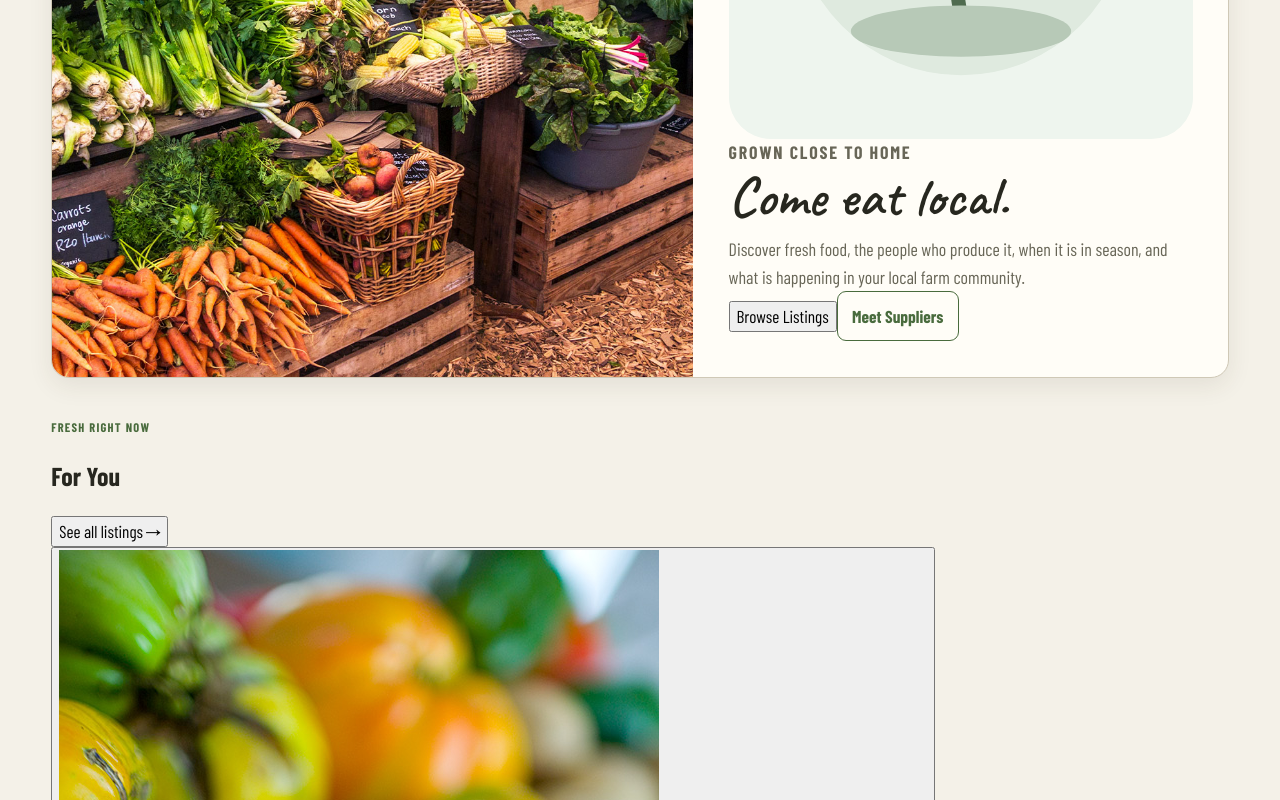
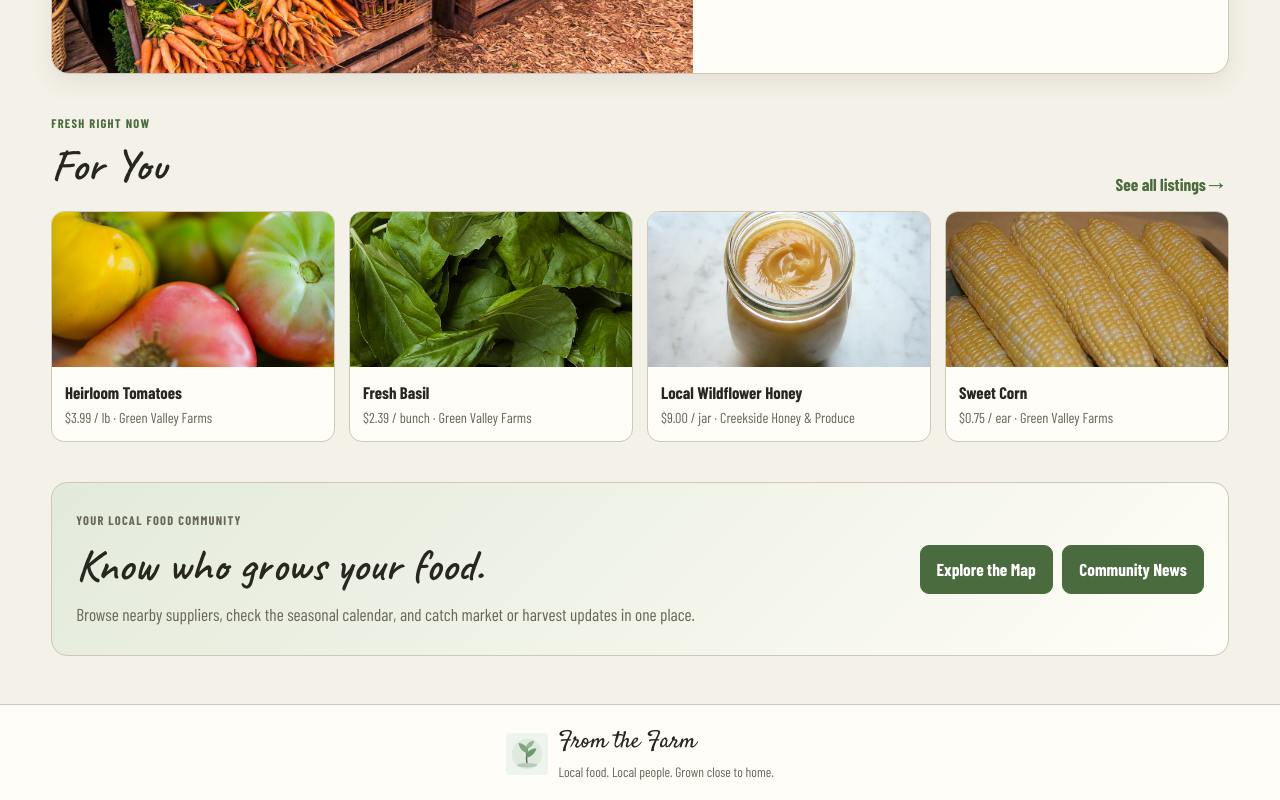
Before and after one commit to JadesTheDev/academic_projects, a React (Create React App) app in the folder sdc445/from_the_farm/: page / in a window 1280 px wide. Shown: the part 660-1460 px from the top of the page. Built offline with nearby package versions, Linux system fonts and the light colour scheme.

Commit message:
Refactor App.css with updated styles and structure

```diff
--- a/sdc445/from_the_farm/src/App.css
+++ b/sdc445/from_the_farm/src/App.css
@@ -4,14 +4,9 @@ SDC445 - Interface Design
 From the Farm
 
 Description:
-Main application styles for the From the Farm project.
-Includes the application header, homepage layout,
-navigation controls, content cards, and footer.
-
-The homepage layout preserves the original structure of
-the group design while using the shared visual theme and
-typography used throughout the finished application.
-
+Main application styles for the From the Farm interface.
+Includes the header, homepage, hero section, product
+cards, community section, footer, and responsive layout.
 =========================================================
 */
 
@@ -102,7 +97,7 @@ typography used throughout the finished application.
 
 
 /* =====================================================
-   Branding
+   Brand
    ===================================================== */
 
 .brand-button {
@@ -187,7 +182,9 @@ typography used throughout the finished application.
   color: var(--text);
 }
 
-.search-button {
+.search-button,
+.hero-actions button,
+.community-banner button {
   padding: 0.7rem 1rem;
 
   border: 1px solid var(--green);
@@ -199,7 +196,9 @@ typography used throughout the finished application.
   font-weight: 700;
 }
 
-.search-button:hover {
+.search-button:hover,
+.hero-actions button:hover,
+.community-banner button:hover {
   background: var(--green-dark);
 
   transform: translateY(-1px);
@@ -241,17 +240,7 @@ typography used throughout the finished application.
   box-shadow: var(--shadow-soft);
 }
 
-.hero-graphic {
-  min-height: 360px;
-
-  overflow: hidden;
-
-  background: var(--green-soft);
-}
-
 .hero-photo {
-  display: block;
-
   width: 100%;
   height: 100%;
   min-height: 360px;
@@ -260,6 +249,8 @@ typography used throughout the finished application.
 }
 
 .hero-text {
+  position: relative;
+
   display: flex;
   flex-direction: column;
   justify-content: center;
@@ -267,16 +258,27 @@ typography used throughout the finished application.
   padding: 2.2rem;
 }
 
+.hero-plant {
+  position: absolute;
+  top: 1.2rem;
+  right: 1.2rem;
+
+  width: 68px;
+  height: 68px;
+
+  opacity: 0.92;
+}
+
 .hero-text h2 {
   margin: 0.15rem 0 0.65rem;
 
   font-family: var(--font-heading);
-  font-size: 3.5rem;
+  font-size: 4rem;
   font-weight: 600;
-  line-height: 1;
+  line-height: 0.95;
 }
 
-.hero-text p {
+.hero-text > p:not(.page-eyebrow) {
   margin: 0;
 
   color: var(--muted);
@@ -285,84 +287,148 @@ typography used throughout the finished application.
   line-height: 1.55;
 }
 
+.hero-actions {
+  display: flex;
+  flex-wrap: wrap;
+  gap: 0.6rem;
+
+  margin-top: 1.2rem;
+}
+
+.hero-actions .secondary-button {
+  background: transparent;
+  color: var(--green);
+}
+
 
 /* =====================================================
-   Homepage Content Sections
+   Content Sections
    ===================================================== */
 
 .content-section {
   margin-top: 2.5rem;
 }
 
-.content-section > h2 {
-  margin: 0 0 0.9rem;
+.section-heading-row {
+  display: flex;
+  align-items: flex-end;
+  justify-content: space-between;
+  gap: 1rem;
+
+  margin-bottom: 0.8rem;
+}
+
+.section-heading-row h2,
+.community-banner h2 {
+  margin: 0.05rem 0;
 
   font-family: var(--font-heading);
   font-size: 2.8rem;
   font-weight: 600;
 }
 
+.text-button {
+  border: 0;
 
-/* =====================================================
-   Homepage Card Grids
-   ===================================================== */
+  background: transparent;
+  color: var(--green);
 
-.card-grid {
-  display: grid;
-  gap: 1rem;
-}
-
-.news-grid {
-  grid-template-columns: repeat(
-    auto-fit,
-    minmax(240px, 1fr)
-  );
-}
-
-.product-grid {
-  grid-template-columns: repeat(
-    auto-fit,
-    minmax(220px, 1fr)
-  );
+  font-weight: 700;
 }
 
 
 /* =====================================================
-   Shared Homepage Cards
+   Home Product Grid
    ===================================================== */
 
-.news-grid > *,
-.product-grid > * {
+.home-product-grid {
+  display: grid;
+  grid-template-columns: repeat(4, 1fr);
+  gap: 0.9rem;
+}
+
+.home-product-card {
+  overflow: hidden;
+
+  padding: 0;
+
   border: 1px solid var(--border);
   border-radius: 13px;
 
   background: var(--surface);
   color: var(--text);
 
+  text-align: left;
+}
+
+.home-product-card:hover {
+  border-color: var(--green);
+
+  transform: translateY(-3px);
+
   box-shadow: var(--shadow-soft);
 }
 
-.news-grid > *:hover,
-.product-grid > *:hover {
-  border-color: var(--green);
+.home-product-card img {
+  display: block;
 
-  transform: translateY(-2px);
+  width: 100%;
+  height: 155px;
+
+  object-fit: cover;
+}
+
+.home-product-card span {
+  display: flex;
+  flex-direction: column;
+  gap: 0.2rem;
+
+  padding: 0.8rem;
+}
+
+.home-product-card strong {
+  font-size: 1.05rem;
+}
+
+.home-product-card small {
+  color: var(--muted);
 }
 
 
 /* =====================================================
-   Shared Page Typography
+   Community Banner
    ===================================================== */
 
-.page-eyebrow {
-  margin: 0;
+.community-banner {
+  display: flex;
+  align-items: center;
+  justify-content: space-between;
+  gap: 1.5rem;
 
-  color: var(--green);
+  margin-top: 2.5rem;
+  padding: 1.5rem;
 
-  font-size: 0.78rem;
-  font-weight: 800;
-  letter-spacing: 0.1em;
-  text-transform: uppercase;
+  border: 1px solid var(--border);
+  border-radius: 16px;
+
+  background:
+    linear-gradient(
+      135deg,
+      var(--green-soft),
+      var(--surface)
+    );
+}
+
+.community-banner p {
+  margin: 0.25rem 0;
+
+  color: var(--muted);
+}
+
+.community-banner > div:last-child {
+  display: flex;
+  flex-wrap: wrap;
+  gap: 0.6rem;
 }
 
 
@@ -382,13 +448,28 @@ typography used throughout the finished application.
 
   background: var(--surface);
 
-  text-align: center;
+  text-align: left;
+}
+
+.footer img {
+  width: 42px;
+  height: 42px;
 }
 
 .footer p {
   margin: 0;
+}
 
+.footer strong {
+  font-family: var(--font-brand);
+  font-size: 1.45rem;
+  font-weight: 400;
+}
+
+.footer span {
   color: var(--muted);
+
+  font-size: 0.85rem;
 }
 
 
@@ -417,34 +498,17 @@ typography used throughout the finished application.
     grid-template-columns: 1fr;
   }
 
-  .hero-graphic,
   .hero-photo {
     min-height: 260px;
     max-height: 330px;
   }
-}
 
-@media (max-width: 600px) {
-  .main-content {
-    width: min(94%, 1180px);
-
-    padding-top: 1.25rem;
+  .home-product-grid {
+    grid-template-columns: repeat(2, 1fr);
   }
 
-  .search-controls {
+  .community-banner {
+    align-items: flex-start;
     flex-direction: column;
   }
-
-  .hero-text {
-    padding: 1.5rem;
-  }
-
-  .hero-text h2 {
-    font-size: 2.8rem;
-  }
-
-  .news-grid,
-  .product-grid {
-    grid-template-columns: 1fr;
-  }
 }
```
